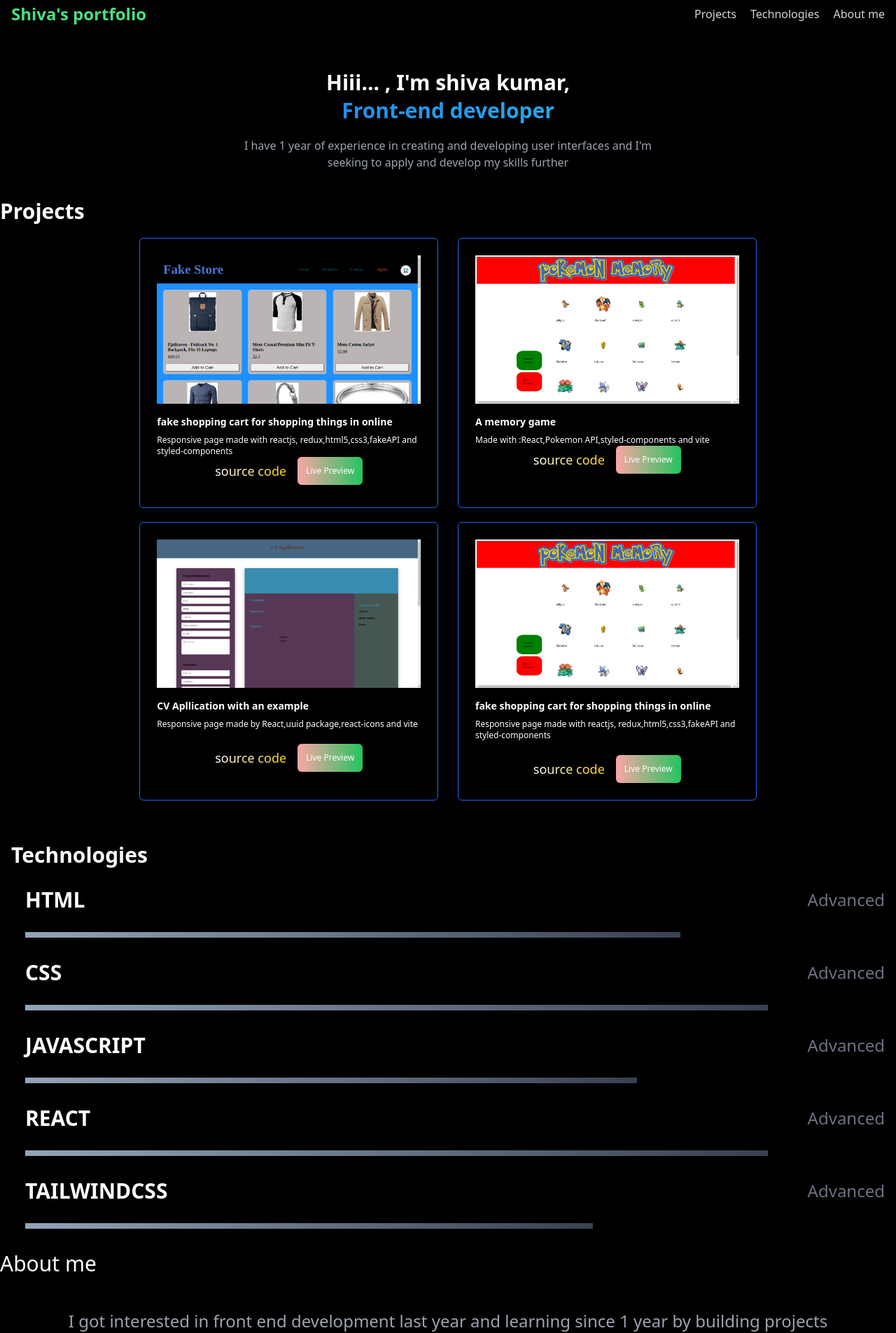
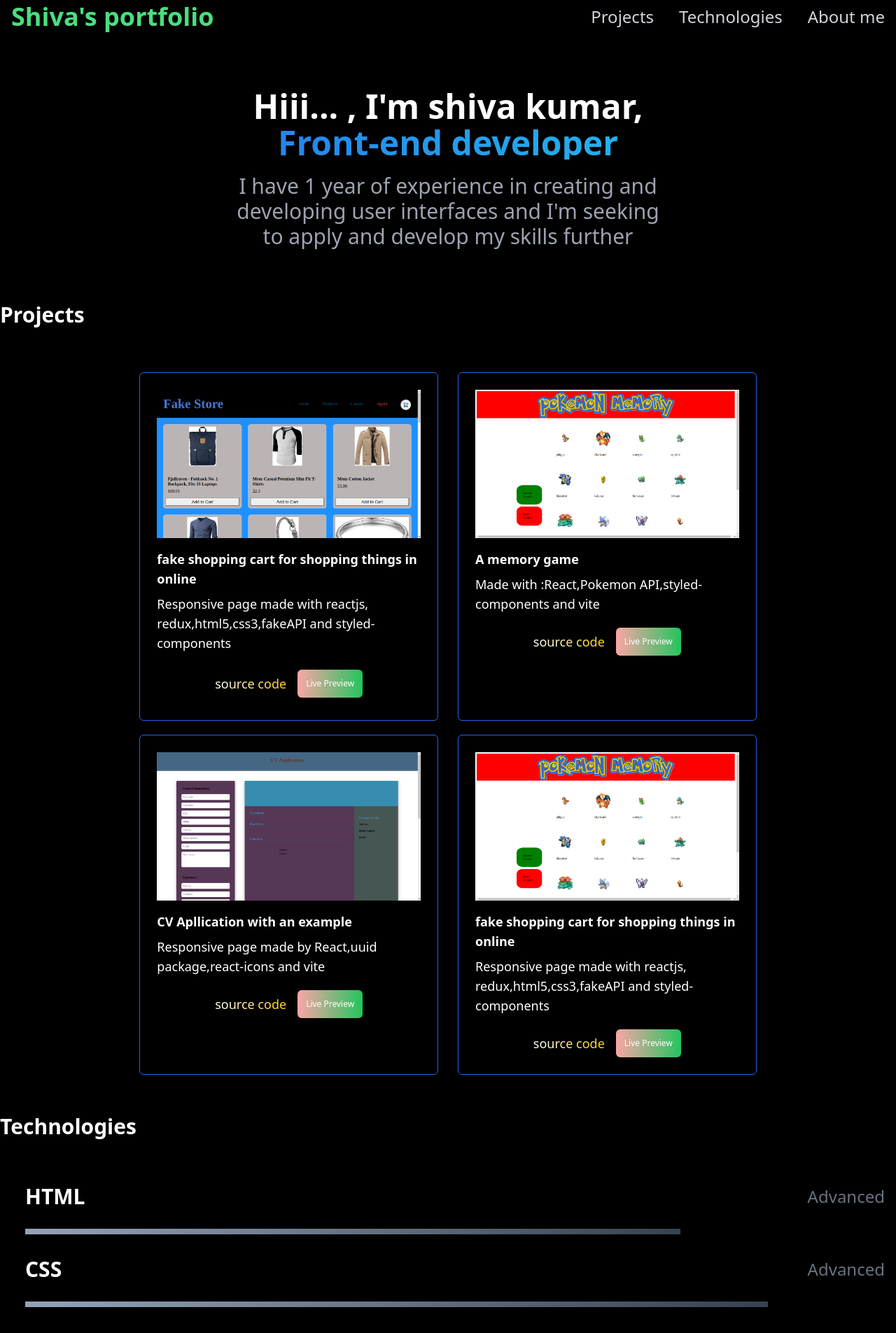
Before and after one commit to Shivuduu19/portfolio, a React (Vite) app: page / in a window 1280 px wide. Shown: the part 20-1925 px from the top of the page at 70% size. Built offline with nearby package versions, Linux system fonts and the light colour scheme.

Commit message:
add links behaviour

```diff
--- a/src/App.jsx
+++ b/src/App.jsx
@@ -9,21 +9,34 @@ function App() {
       <header>
         <div className="container m-auto px-4 py-6">
           <div className="flex justify-between items-center ">
-            <h1 className="font-bold text-2xl text-green-400">
+            <h1 className="font-bold text-4xl text-green-400">
               Shiva's portfolio
             </h1>
             <div>
-              <ul className="flex justify-between md:gap-5 gap-3 ">
-                <li>
-                  <a className="text-gray-300 hover:text-gray-500">Projects</a>
+              <ul className="flex justify-between md:gap-9 gap-3 ">
+                <li className="text-2xl">
+                  <a
+                    href="#projects"
+                    className="text-gray-300 hover:text-gray-500"
+                  >
+                    Projects
+                  </a>
                 </li>
-                <li>
-                  <a className="text-gray-300 hover:text-gray-500">
+                <li className="text-2xl">
+                  <a
+                    href="#technologies"
+                    className="text-gray-300 hover:text-gray-500"
+                  >
                     Technologies
                   </a>
                 </li>
-                <li>
-                  <a className="text-gray-300 hover:text-gray-500">About me</a>
+                <li className="text-2xl">
+                  <a
+                    href="#aboutme"
+                    className="text-gray-300 hover:text-gray-500"
+                  >
+                    About me
+                  </a>
                 </li>
               </ul>
             </div>
@@ -33,15 +46,15 @@ function App() {
       <main>
         {/* intro section */}
         <section className="mx-auto">
-          <div className="container m-auto px-4 py-10">
+          <div className="container m-auto mt-5 mb-9 px-4 py-10">
             <div>
-              <h1 className="font-bold text-3xl text-center">
+              <h1 className="font-bold text-5xl text-center">
                 Hiii... , I'm shiva kumar,
               </h1>
-              <h1 className="font-bold text-3xl text-center clip mt-1">
+              <h1 className="font-bold text-5xl text-center clip mt-1">
                 Front-end developer
               </h1>
-              <p className="mx-auto text-center  mt-5 text-gray-400 w-2/4">
+              <p className="mx-auto text-center text-3xl mt-5 text-gray-400 w-2/4">
                 I have 1 year of experience in creating and developing user
                 interfaces and I'm seeking to apply and develop my skills
                 further
@@ -50,22 +63,22 @@ function App() {
           </div>
         </section>
         {/* projects section */}
-        <section>
-          <div className="container m-auto">
+        <section id="projects">
+          <div className="container m-auto mb-9">
             <h1 className="text-3xl font-bold">Projects</h1>
-            <div className="flex justify-center gap-7 mt-5">
+            <div className="flex justify-center gap-7 mt-16">
               {/* project 1 */}
               <div className="w-1/3  border-blue-600 border rounded-md p-6">
                 <img src={shoppingCart} />
-                <h2 className="font-semibold text-sm mt-4">
+                <h2 className="font-semibold text-lg mt-4">
                   fake shopping cart for shopping things in online
                 </h2>
-                <p className="text-xs mt-2 break-words">
+                <p className="text-lg mt-2 break-words">
                   Responsive page made with reactjs, redux,html5,css3,fakeAPI
                   and styled-components
                 </p>
                 <div className="mt-auto mb-2">
-                  <div className="flex gap-4  justify-center  mt-auto mb-2 ">
+                  <div className="flex gap-4  justify-center mt-6 mb-2 ">
                     <button className="text-xs lg:text-lg clip from-white to-yellow-400 hover:from-yellow-500">
                       source code
                     </button>
@@ -78,11 +91,11 @@ function App() {
               {/* project 2 */}
               <div className="w-1/3 border-blue-600 border rounded-md p-6">
                 <img src={memoryGame} />
-                <h2 className="font-semibold text-sm mt-4">A memory game</h2>
-                <p className="text-xs mt-2 break-words">
+                <h2 className="font-semibold text-lg mt-4">A memory game</h2>
+                <p className="text-lg mt-2 break-words">
                   Made with :React,Pokemon API,styled-components and vite
                 </p>
-                <div className="flex gap-4 justify-center mt-auto mb-2">
+                <div className="flex gap-4 justify-center mt-5 mb-2">
                   <button className="text-xs lg:text-lg clip from-white to-yellow-400 hover:from-yellow-500">
                     source code
                   </button>
@@ -96,10 +109,10 @@ function App() {
               {/* project 3 */}
               <div className="w-1/3 border-blue-600 border rounded-md p-6">
                 <img src={cv} />
-                <h2 className="font-semibold text-sm mt-4">
+                <h2 className="font-semibold text-lg mt-4">
                   CV Apllication with an example
                 </h2>
-                <p className="text-xs mt-2 break-words">
+                <p className="text-lg mt-2 break-words">
                   Responsive page made by React,uuid package,react-icons and
                   vite
                 </p>
@@ -115,10 +128,10 @@ function App() {
               {/* project 4 */}
               <div className="w-1/3 border-blue-600 border rounded-md p-6">
                 <img src={memoryGame} />
-                <h2 className="font-semibold text-sm mt-4">
+                <h2 className="font-semibold text-lg mt-4">
                   fake shopping cart for shopping things in online
                 </h2>
-                <p className="text-xs mt-2 break-words">
+                <p className="text-lg mt-2 break-words">
                   Responsive page made with reactjs, redux,html5,css3,fakeAPI
                   and styled-components
                 </p>
@@ -136,10 +149,10 @@ function App() {
           </div>
         </section>
         {/* technologies  */}
-        <section className="mt-10">
-          <div className="container m-auto px-4">
+        <section id="technologies">
+          <div className="container m-auto mb-9 ">
             <h2 className="text-3xl font-bold">Technologies</h2>
-            <div className="mt-7">
+            <div className="mt-16 mb-9 px-4">
               <div>
                 <div className="flex justify-between items-center">
                   <h2 className="text-3xl font-bold px-5">HTML</h2>
@@ -184,10 +197,10 @@ function App() {
         </section>
         {/* about me */}
 
-        <section className=" mt-8">
-          <div className="container m-auto">
-            <h2 className="text-3xl">About me</h2>
-            <p className="mt-12 text-gray-400 text-2xl text-center">
+        <section id="aboutme">
+          <div className="container m-auto mt-16">
+            <h2 className="text-3xl font-bold ">About me</h2>
+            <p className="mt-16 mb-16 text-gray-400 text-2xl text-center">
               I got interested in front end development last year and learning
               since 1 year by building projects
             </p>
--- a/src/index.css
+++ b/src/index.css
@@ -3,6 +3,9 @@
 @tailwind utilities;
 
 @layer base {
+  html {
+    scroll-behavior: smooth;
+  }
   body {
     @apply bg-black text-white;
   }
```
